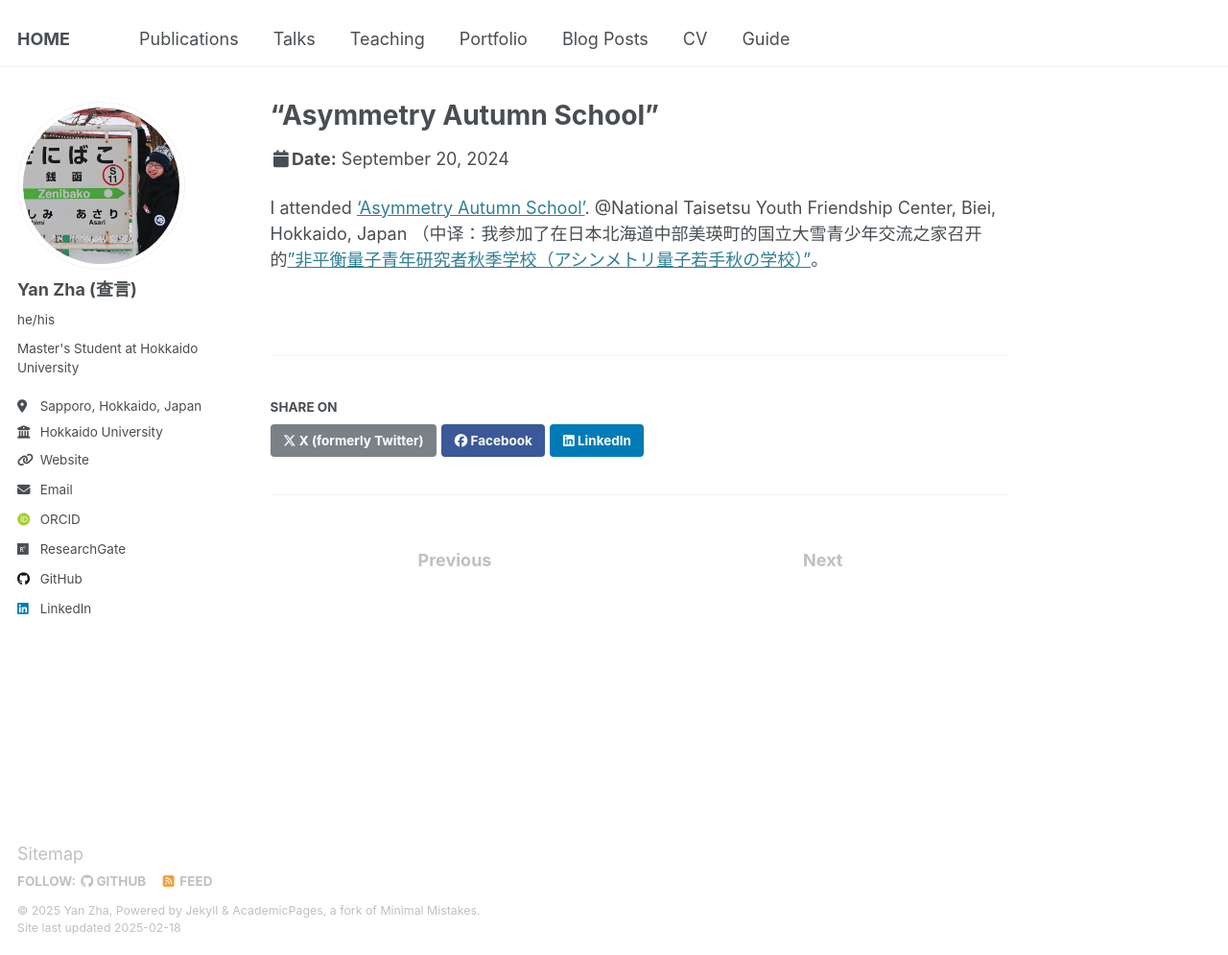
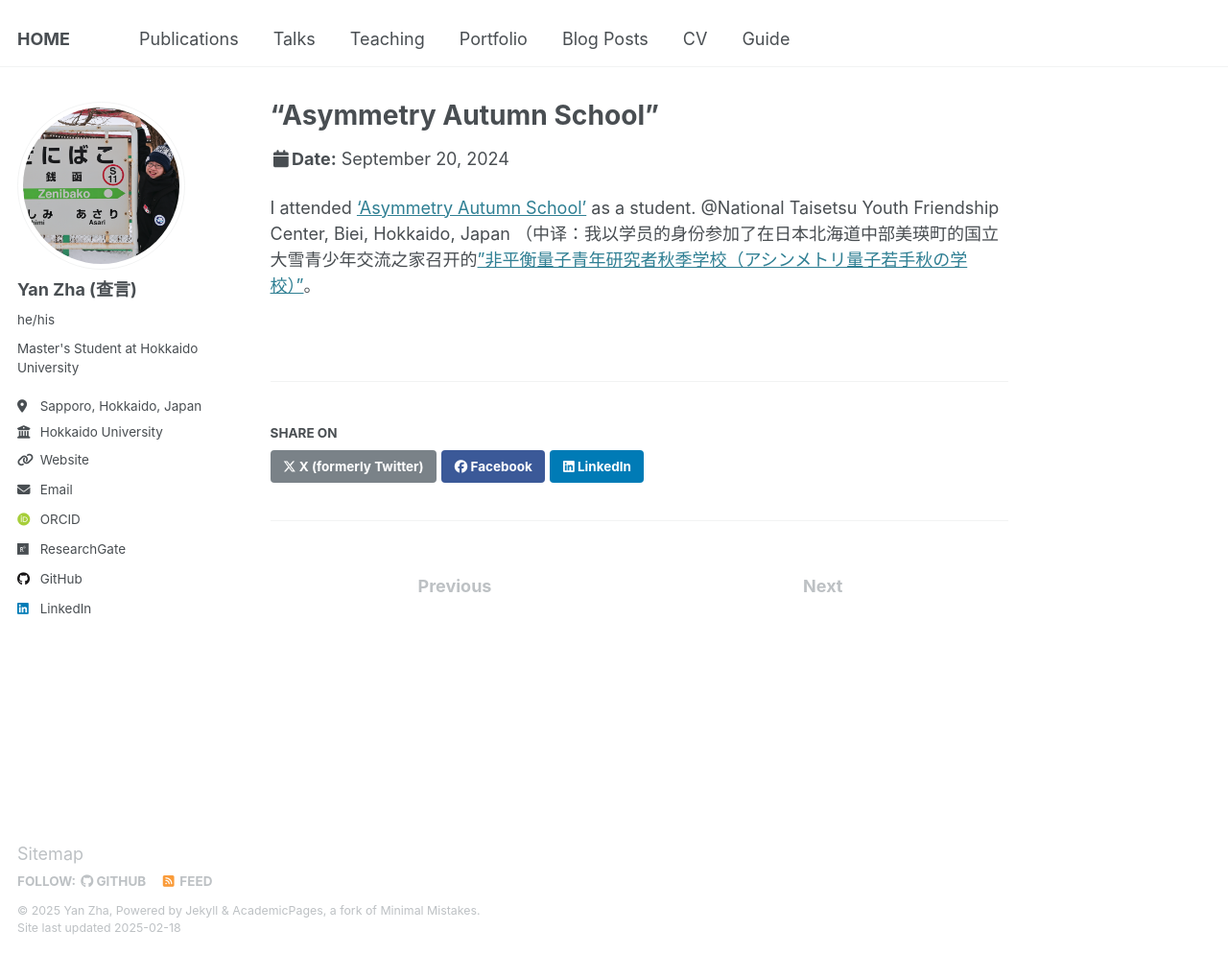
Before and after one commit to yzhacn/yzhacn.github.io, a Jekyll site: the page built from _talks/2024-09-20-semi-1.md, in a window 1280 px wide and 995 px high. Shown: the whole window at 96% size. Built offline with Jekyll 4.4.1, drawn with Linux system fonts in a browser that asks for light colours; some web fonts are replaced.

Commit message:
Update 2024-09-20-semi-1.md

```diff
--- a/_talks/2024-09-20-semi-1.md
+++ b/_talks/2024-09-20-semi-1.md
@@ -8,5 +8,5 @@
 location: "Biei, Hokkaido, Japan"
 ---
 
-I attended ['Asymmetry Autumn School'](https://asymmetry.hiroshima-u.ac.jp/event/1097). @National Taisetsu Youth Friendship Center, Biei, Hokkaido, Japan
-（中译：我参加了在日本北海道中部美瑛町的国立大雪青少年交流之家召开的[”非平衡量子青年研究者秋季学校（アシンメトリ量子若手秋の学校）”](https://asymmetry.hiroshima-u.ac.jp/event/1097)。
+I attended ['Asymmetry Autumn School'](https://asymmetry.hiroshima-u.ac.jp/event/1097) as a student. @National Taisetsu Youth Friendship Center, Biei, Hokkaido, Japan
+（中译：我以学员的身份参加了在日本北海道中部美瑛町的国立大雪青少年交流之家召开的[”非平衡量子青年研究者秋季学校（アシンメトリ量子若手秋の学校）”](https://asymmetry.hiroshima-u.ac.jp/event/1097)。
```
